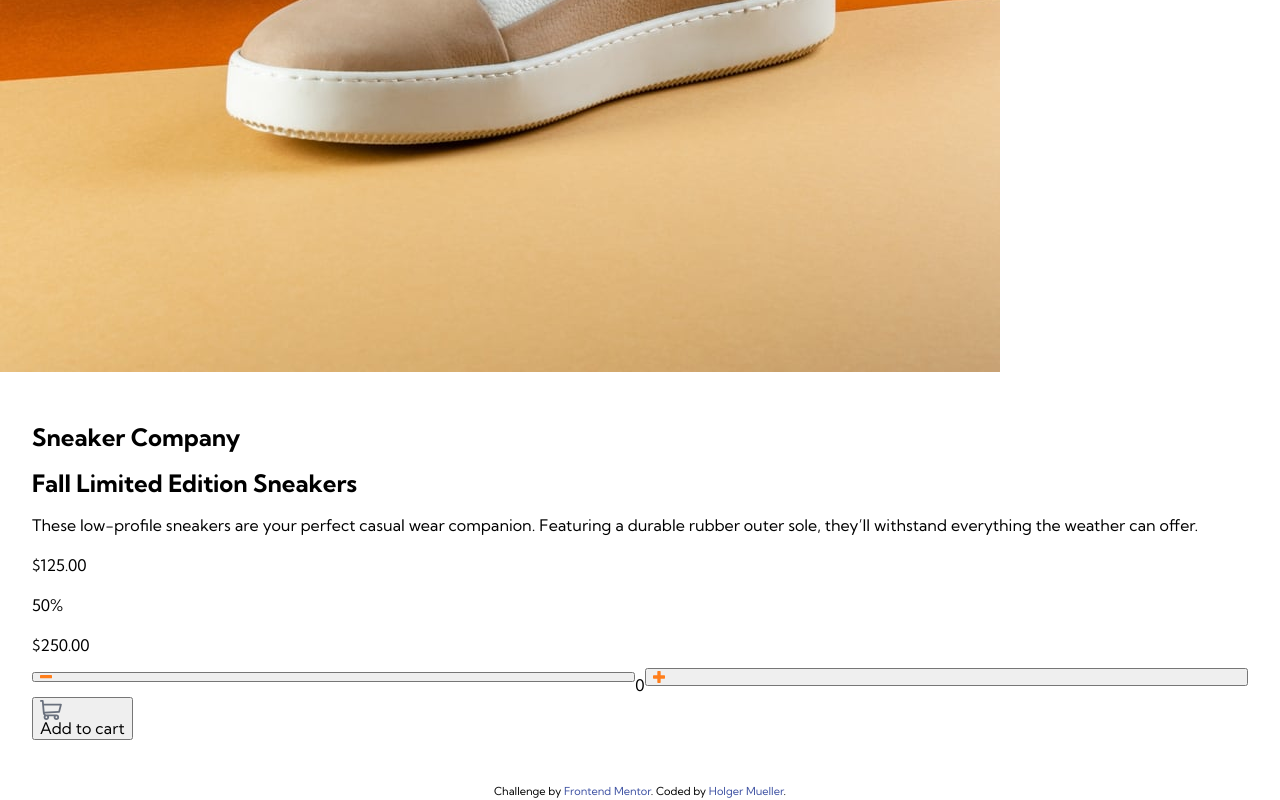
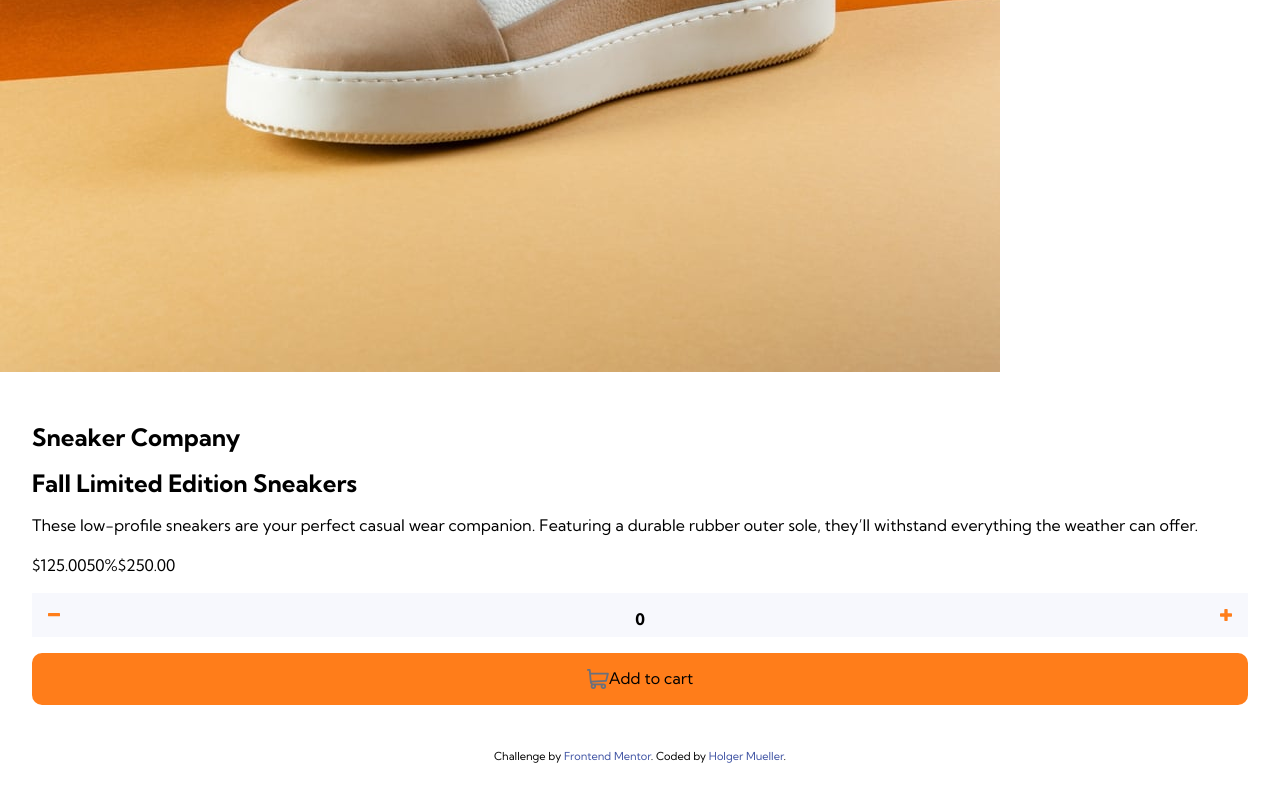
Before and after one commit to Holgermueller/ecommerce-product-page, a website: page index.html in a window 1280 px wide. Shown: the part 690-1490 px from the top of the page. After the commit the page ends 1454 px from the top, so only its background shows below. Drawn offline with Linux system fonts and the light colour scheme.

Commit message:
styled add to cart button and quantity selector

```diff
--- a/styles.css
+++ b/styles.css
@@ -14,6 +14,11 @@ ul {
   list-style-type: none;
 }
 
+button {
+  border: none;
+  border-radius: 10px;
+}
+
 header {
   display: flex;
   flex-direction: row;
@@ -22,7 +27,6 @@ header {
 }
 
 .open-close-nav {
-  border: none;
   background-color: transparent;
 }
 
@@ -56,19 +60,44 @@ header {
   padding: 32px;
 }
 
+.prices {
+  display: flex;
+  flex-direction: row;
+}
+
 .quantity-selector {
+  width: 100%;
+  display: flex;
+  align-items: center;
+  justify-content: space-between;
+  background-color: hsl(223, 64%, 98%);
+  margin: 1rem auto;
+}
+
+.quantity {
+  line-height: 0.75rem;
+  padding-bottom: 0.5rem;
+  font-weight: 700;
+}
+
+.plus-minus {
+  width: max-content;
+  padding: 1rem;
+  background-color: transparent;
+}
+
+.plus-minus:nth-of-type(2) {
+  text-align: right;
+}
+
+.add-to-cart {
+  padding: 1rem;
+  width: 100%;
   display: flex;
   align-items: center;
   justify-content: center;
-}
-
-.quantity-selector {
-  justify-content: space-evenly;
-}
-
-.plus-minus {
-  width: 90%;
-  text-align: center;
+  background-color: hsl(26, 100%, 55%);
+  color: hsl(0, 0%, 0%);
 }
 
 .attribution {
```
